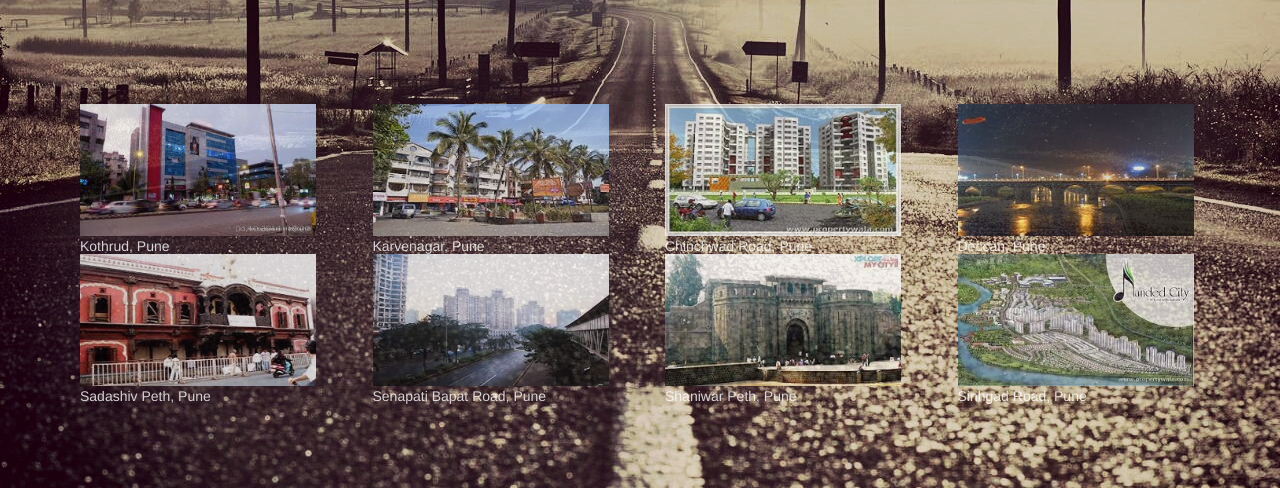
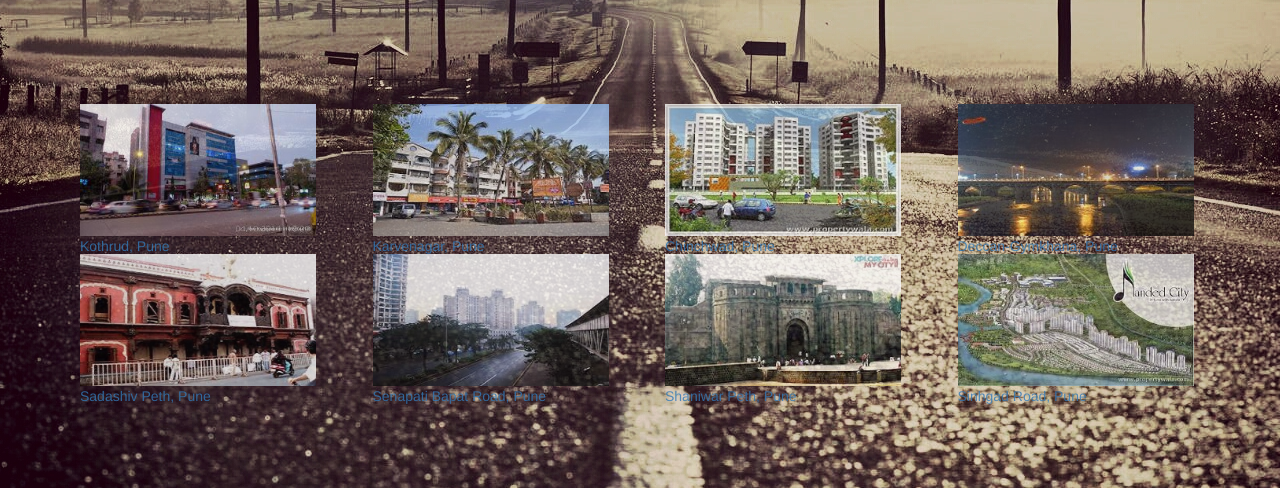
Before and after one commit to Ample-Softech/Parking, a Java web app: template Parking/WebContent/WEB-INF/jsp/basic/index.jsp in a window 1280 px wide. Shown: the part 312-800 px from the top of the page. Run offline with Tomcat 11, a stand-in JSP engine, Linux system fonts and the light colour scheme; the template is opened without the code that fills it, so the values that code supplies are empty; some libraries are stand-ins or nearby versions.

Commit message:
img links set

```diff
--- a/Parking/WebContent/WEB-INF/basic-servlet.xml
+++ b/Parking/WebContent/WEB-INF/basic-servlet.xml
@@ -29,4 +29,10 @@
 <!--
 	 <mvc:resources mapping="/images/**" location="/images/"/>
  -->
+	<mvc:resources mapping="/css/**" location="/css/" />
+	<mvc:resources mapping="/bootstrap/**" location="/bootstrap/" />
+	<mvc:resources mapping="/Images/**" location="/Images/" />
+	<mvc:resources mapping="/js/**" location="/js/" />
+	<mvc:resources mapping="/chosen/**" location="/chosen/" />
+
 </beans>
--- a/Parking/WebContent/WEB-INF/jsp/basic/index.jsp
+++ b/Parking/WebContent/WEB-INF/jsp/basic/index.jsp
@@ -19,8 +19,8 @@
 		        //Get the place details from the autocomplete object.
 				var place = autocomplete.getPlace();
 		        var loc = document.getElementById('searchPlace').value;
-		       	var lat = place.geometry.location.lat(), long = place.geometry.location.lng();
-	       		window.location = "/Parking/Check.basic?loc="+loc+"&latitude=" + lat + "&longitude=" + long;
+		       	var lat = place.geometry.location.lat(), lng = place.geometry.location.lng();
+	       		window.location = "/Parking/Check.basic?loc="+loc+"&lat=" + lat + "&lng=" + lng;
 	       		//	       	  	alert(place.geometry.location.lat()+"  "+place.geometry.location.lng());
 			}
 		</script>
@@ -51,9 +51,10 @@
 			<div class="row">
 				<div class="col-xs-12 col-sm-12 col-md-4 col-lg-3 cards">
 					<div class="cardImg">
-						<img src="images/kothrud.jpg" alt="Kothrud" style="width:100%">
+						<a class="imglinks" href="/Parking/Check.basic?loc=Kothrud, Pune, Maharashtra&lat=18.5073985&lng=73.80765040000006">
+							<img src="images/kothrud.jpg" alt="Kothrud" style="width:100%"></a>
         				<div class="caption" style="color: white;">
-          					<p>Kothrud, Pune</p>
+          					<a class="imglinks" href="/Parking/Check.basic?loc=Kothrud, Pune, Maharashtra&lat=18.5073985&lng=73.80765040000006"><p>Kothrud, Pune</p></a>
         				</div>
 					</div>
 				</div>
@@ -61,9 +62,10 @@
 
 				<div class="col-xs-12 col-sm-12 col-md-4 col-lg-3 cards">
 					<div class="cardImg">
-						<img src="images/karvenagar.jpg" alt="Karvenagar" style="width:100%">
+						<a class="imglinks" href="/Parking/Check.basic?loc=Karve Nagar, Pune, Maharashtra&lat=18.4897587&lng=73.82029620000003">
+						<img src="images/karvenagar.jpg" alt="Karvenagar" style="width:100%"></a>
         				<div class="caption" style="color: white;">
-          					<p>Karvenagar, Pune</p>
+          					<a class="imglinks" href="/Parking/Check.basic?loc=Karve Nagar, Pune, Maharashtra&lat=18.4897587&lng=73.82029620000003"><p>Karvenagar, Pune</p></a>
        	 				</div>
 					</div>
 				</div>
@@ -71,9 +73,10 @@
 
 				<div class="col-xs-12 col-sm-12 col-md-4 col-lg-3 cards">
 					<div class="cardImg">
-						<img src="images/chinchwa.jpg" alt="Chinchwad" style="width:100%">
+						<a class="imglinks" href="/Parking/Check.basic?loc=Chinchwad, Maharashtra&lat=18.6297811&lng=73.79970939999998">
+						<img src="images/chinchwa.jpg" alt="Chinchwad" style="width:100%"></a>
         				<div class="caption" style="color: white;">
-          					<p>Chinchwad Road, Pune</p>
+          					<a class="imglinks" href="/Parking/Check.basic?loc=Chinchwad, Maharashtra&lat=18.6297811&lng=73.79970939999998"><p>Chinchwad, Pune</p></a>
         				</div>
 					</div>
 				</div>
@@ -81,36 +84,40 @@
 
 				<div class="col-xs-12 col-sm-12 col-md-4 col-lg-3 cards">
 					<div class="cardImg">
-						<img src="images/deccan.jpg" alt="Deccan" style="width:100%">
+						<a class="imglinks" href="/Parking/Check.basic?loc=Deccan Gymkhana, Pune, Maharashtra&lat=18.5175566&lng=73.84166000000005"><img src="images/deccan.jpg" alt="Deccan" style="width:100%"></a>
         				<div class="caption" style="color: white;">
-          					<p>Deccan, Pune</p>
+          					<a class="imglinks" href="/Parking/Check.basic?loc=Deccan Gymkhana, Pune, Maharashtra&lat=18.5175566&lng=73.84166000000005"><p>Deccan-Gymkhana, Pune</p></a>
         				</div>
 					</div>
 				</div>
 
-
 				<div class="col-xs-12 col-sm-12 col-md-4 col-lg-3 cards">
-					<div class="cardImg"><img src="images/sadashiv.jpg" alt="Sadashiv Peth" style="width:100%">
+					<div class="cardImg">
+						<a class="imglinks" href="/Parking/Check.basic?loc=Sadashiv Peth, Pune, Maharashtra&lat=18.5083218&lng=73.84656480000001">
+							<img src="images/sadashiv.jpg" alt="Sadashiv Peth" style="width:100%"></a>
         				<div class="caption" style="color: white;">
-          					<p>Sadashiv Peth, Pune</p>
+          					<a class="imglinks" href="/Parking/Check.basic?loc=Sadashiv Peth, Pune, Maharashtra&lat=18.5083218&lng=73.84656480000001"><p>Sadashiv Peth, Pune</p></a>
         				</div>
         			</div>
 				</div>
 
 
 				<div class="col-xs-12 col-sm-12 col-md-4 col-lg-3 cards">
-					<div class="cardImg"><img src="images/SB.jpg" alt="SB Road" style="width:100%">
+					<div class="cardImg">
+						<a class="imglinks" href="/Parking/Check.basic?loc=Senapati Bapat Road, Sheti Mahamandal, 30, Laxmi Society, Pune, Maharashtra&lat=18.5316664&lng=73.83010739999997">
+							<img src="images/SB.jpg" alt="SB Road" style="width:100%"></a>
         				<div class="caption" style="color: white;">
-          					<p>Senapati Bapat Road, Pune</p>
+          					<a class="imglinks" href="/Parking/Check.basic?loc=Senapati Bapat Road, Sheti Mahamandal, 30, Laxmi Society, Pune, Maharashtra&lat=18.5316664&lng=73.83010739999997"><p>Senapati Bapat Road, Pune</p></a>
         				</div>
         			</div>
 				</div>
 
 
 				<div class="col-xs-12 col-sm-12 col-md-4 col-lg-3 cards">
-					<div class="cardImg"><img src="images/shaniwar peth.jpg" alt="Shaniwar Peth" style="width:100%">
+					<div class="cardImg">
+						<a class="imglinks" href="/Parking/Check.basic?loc=Shaniwar Peth, Pune, Maharashtra&lat=18.5194431&lng=73.85193559999993"><img src="images/shaniwar peth.jpg" alt="Shaniwar Peth" style="width:100%"></a>
         				<div class="caption" style="color: white;">
-          					<p>Shaniwar Peth, Pune</p>
+          					<a class="imglinks" href="/Parking/Check.basic?loc=Shaniwar Peth, Pune, Maharashtra&lat=18.5194431&lng=73.85193559999993"><p>Shaniwar Peth, Pune</p></a>
         				</div>
        	 			</div>
 				</div>
@@ -118,9 +125,9 @@
 
 				<div class="col-xs-12 col-sm-12 col-md-4 col-lg-3 cards">
 					<div class="cardImg">
-						<img src="images/sinhgad.jpg" alt="Sinhgad Road" style="width:100%">
+						<a class="imglinks" href="/Parking/Check.basic?loc=Sinhagad Road, Amarendra Society, Bank Of India Colony, Pune, Maharashtra&lat=18.4571738&lng=73.80336820000002"><img src="images/sinhgad.jpg" alt="Sinhgad Road" style="width:100%"></a>
         				<div class="caption" style="color: white;">
-          					<p>Sinhgad Road, Pune</p>
+          					<a class="imglinks" href="/Parking/Check.basic?loc=Sinhagad Road, Amarendra Society, Bank Of India Colony, Pune, Maharashtra&lat=18.4571738&lng=73.80336820000002"><p>Sinhgad Road, Pune</p></a>
        	 				</div>
         			</div>
 				</div>
--- a/Parking/WebContent/link.jsp
+++ b/Parking/WebContent/link.jsp
@@ -1,24 +1,24 @@
 <%@taglib uri="http://java.sun.com/jsp/jstl/core" prefix="c" %>
 
-<link rel="stylesheet" href='<c:url value="bootstrap/css/bootstrap-theme.css"></c:url>'>
-<link rel="stylesheet" href='<c:url value="bootstrap/css/bootstrap-theme.min.css"></c:url>'>
-<link rel="stylesheet" href='<c:url value="bootstrap/css/bootstrap.css"></c:url>'>
-<link rel="stylesheet" href='<c:url value="bootstrap/css/bootstrap.min.css"></c:url>'>
-<link rel="stylesheet" href='<c:url value="chosen/chosen.css"></c:url>'>
-<link rel="stylesheet" href='<c:url value="chosen/chosen.min.css"></c:url>'>
-<link rel="stylesheet" href='<c:url value="css/commonStyle.css"></c:url>'>
+<link rel="stylesheet" href='<c:url value="/bootstrap/css/bootstrap-theme.css"></c:url>'>
+<link rel="stylesheet" href='<c:url value="/bootstrap/css/bootstrap-theme.min.css"></c:url>'>
+<link rel="stylesheet" href='<c:url value="/bootstrap/css/bootstrap.css"></c:url>'>
+<link rel="stylesheet" href='<c:url value="/bootstrap/css/bootstrap.min.css"></c:url>'>
+<link rel="stylesheet" href='<c:url value="/chosen/chosen.css"></c:url>'>
+<link rel="stylesheet" href='<c:url value="/chosen/chosen.min.css"></c:url>'>
+<link rel="stylesheet" href='<c:url value="/css/commonStyle.css"></c:url>'>
 
 <script src="https://ajax.googleapis.com/ajax/libs/angularjs/1.4.8/angular.min.js"></script>
 
-<script type="text/javascript" src='<c:url value="js/jquery/Register.js"></c:url>'></script>
-<script type="text/javascript" src='<c:url value="js/jquery/login.js"></c:url>'></script>
-<script type="text/javascript" src='<c:url value="js/jquery/jquery.js"></c:url>'></script>
-<script type="text/javascript" src='<c:url value="chosen/chosen.jquery.js"></c:url>'></script>
-<script type="text/javascript" src='<c:url value="chosen/chosen.jquery.min.js"></c:url>'></script>
-<script type="text/javascript" src='<c:url value="chosen/chosen.proto.js"></c:url>'></script>
-<script type="text/javascript" src='<c:url value="chosen/chosen.proto.min.js"></c:url>'></script>
+<script type="text/javascript" src='<c:url value="/js/jquery/Register.js"></c:url>'></script>
+<script type="text/javascript" src='<c:url value="/js/jquery/login.js"></c:url>'></script>
+<script type="text/javascript" src='<c:url value="/js/jquery/jquery.js"></c:url>'></script>
+<script type="text/javascript" src='<c:url value="/chosen/chosen.jquery.js"></c:url>'></script>
+<script type="text/javascript" src='<c:url value="/chosen/chosen.jquery.min.js"></c:url>'></script>
+<script type="text/javascript" src='<c:url value="/chosen/chosen.proto.js"></c:url>'></script>
+<script type="text/javascript" src='<c:url value="/chosen/chosen.proto.min.js"></c:url>'></script>
 
 <script src="https://maps.googleapis.com/maps/api/js?key=AIzaSyCy0y-BGBgl6fjl1zDhcBpgHHo6ZR6PXvY&&libraries=places" async defer></script>
 
-<script type="text/javascript" src='<c:url value="bootstrap/js/bootstrap.js"></c:url>'></script>
-<script type="text/javascript" src='<c:url value="bootstrap/js/bootstrap.min.js"></c:url>'></script>
+<script type="text/javascript" src='<c:url value="/bootstrap/js/bootstrap.js"></c:url>'></script>
+<script type="text/javascript" src='<c:url value="/bootstrap/js/bootstrap.min.js"></c:url>'></script>
```
Also changed, not shown: Parking/src/basic/ControlerPack/ControllerClass.java (+7 -4 lines), Parking/WebContent/css/commonStyle.css (line endings or trailing spaces).
